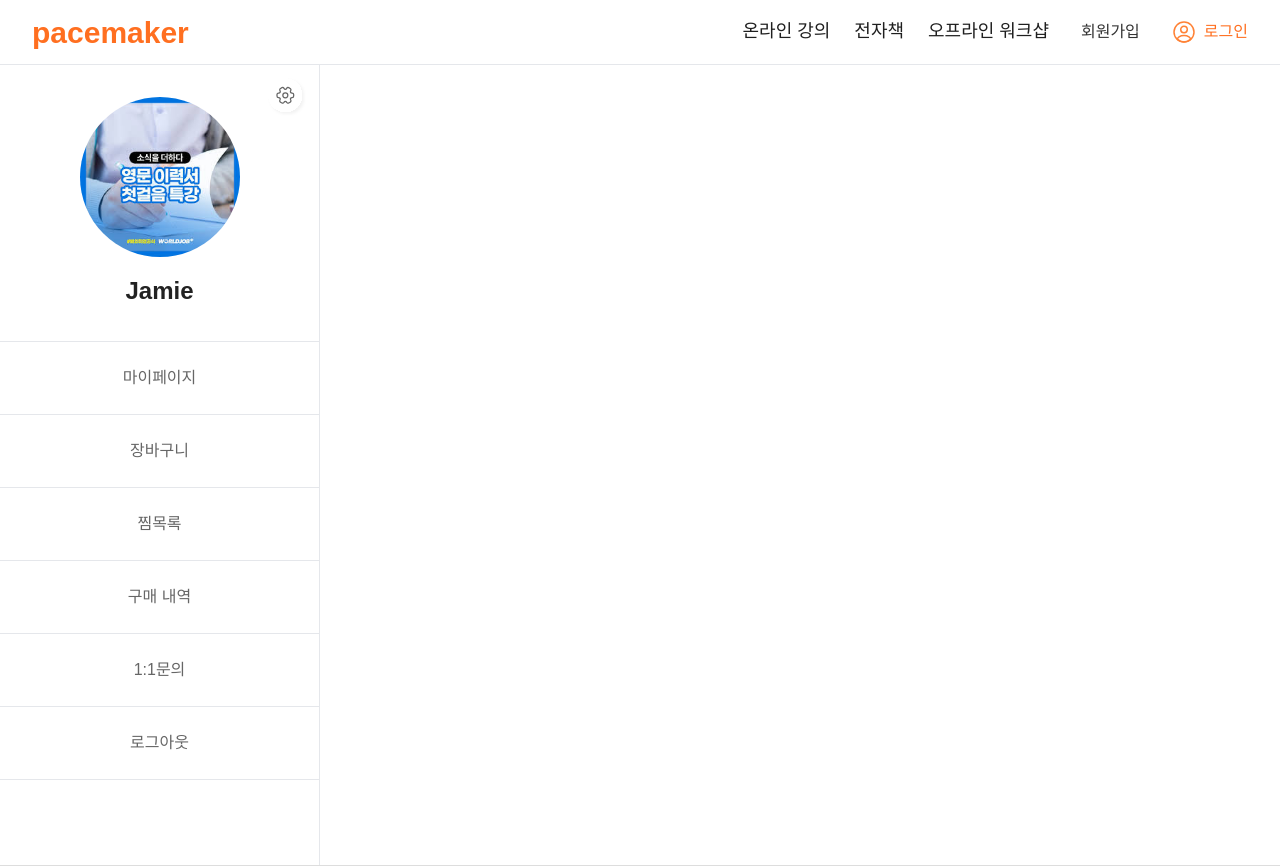
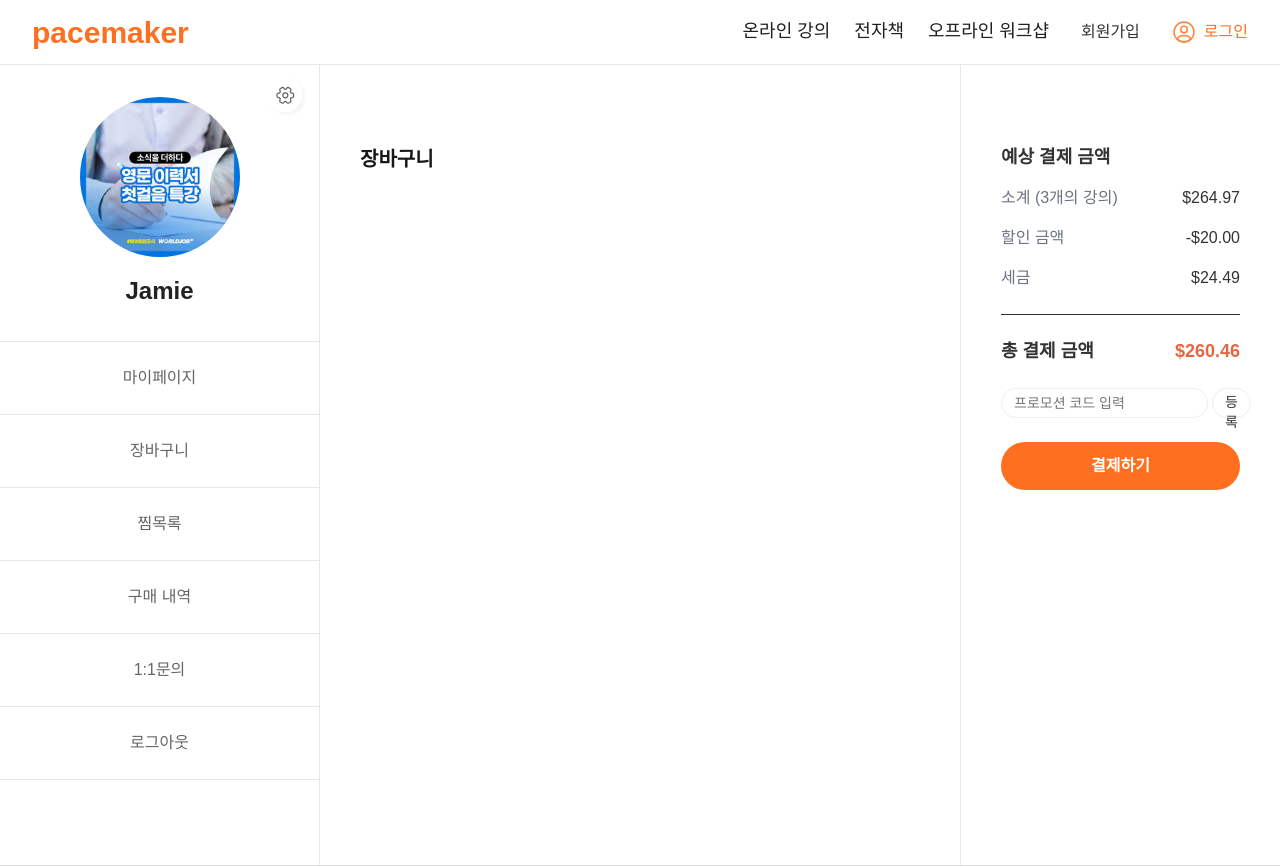
Before and after one commit to pacemakerIT/pacemaker-video, a Next.js app: page /cart in a window 1280 px wide. Shown: the top 867 px of the page. Built offline with nearby package versions, Linux system fonts and the light colour scheme; no server answers.

Commit message:
Add payment summary in cart page

```diff
--- a/src/app/cart/page.tsx
+++ b/src/app/cart/page.tsx
@@ -1,9 +1,19 @@
 import Sidebar from '@/components/my-page-side-bar';
+import CartList from '@/components/cart-list';
+import PaymentSummary from '@/components/payment-summary';
 
 export default function CartPage() {
   return (
     <div className="w-screen grid grid-cols-[320px_1fr_320px] min-h-screen">
       <Sidebar />
+
+      <main className="flex-1 p-[40px] pt-[80px]">
+        <CartList />
+      </main>
+
+      <aside className="border-l p-[40px] pt-[80px]">
+        <PaymentSummary />
+      </aside>
     </div>
   );
 }
--- /dev/null
+++ b/src/components/cart-list.tsx
@@ -0,0 +1,7 @@
+export default function CartList() {
+  return (
+    <section>
+      <h2 className="text-xl font-semibold mb-4">장바구니</h2>
+    </section>
+  );
+}
--- /dev/null
+++ b/src/components/payment-summary.tsx
@@ -0,0 +1,40 @@
+export default function PaymentSummary() {
+  return (
+    <aside>
+      <h2 className="text-pace-lg text-pace-gray-700 font-bold mb-4">
+        예상 결제 금액
+      </h2>
+      <ul className="text-pace-base text-pace-gray-700 space-y-4 mb-6 pb-[24px] border-b border-pace-gray-700">
+        <li className="flex justify-between">
+          <span className="text-[#6B7280]">소계 (3개의 강의)</span>
+          <span>$264.97</span>
+        </li>
+        <li className="flex justify-between">
+          <span className="text-[#6B7280]">할인 금액</span>
+          <span>-$20.00</span>
+        </li>
+        <li className="flex justify-between">
+          <span className="text-[#6B7280]">세금</span>
+          <span>$24.49</span>
+        </li>
+      </ul>
+      <div className="flex justify-between items-center font-semibold text-pace-lg mb-6">
+        <span className="text-pace-gray-700">총 결제 금액</span>
+        <span className="font-bold text-[#E86642]">$260.46</span>
+      </div>
+      <div className="flex h-[30px] gap-1 mb-6 text-pace-sm">
+        <input
+          type="text"
+          placeholder="프로모션 코드 입력"
+          className="flex-grow px-3 py-1 placeholder-[#757575] rounded-full border border-[#EEEEEE]"
+        />
+        <button className="px-3 py-1 text-pace-gray-700 rounded-full border border-[#EEEEEE]">
+          등록
+        </button>
+      </div>
+      <button className="w-full bg-pace-orange-800 hover:bg-orange-600 text-white font-bold py-3 rounded-full">
+        결제하기
+      </button>
+    </aside>
+  );
+}
```
